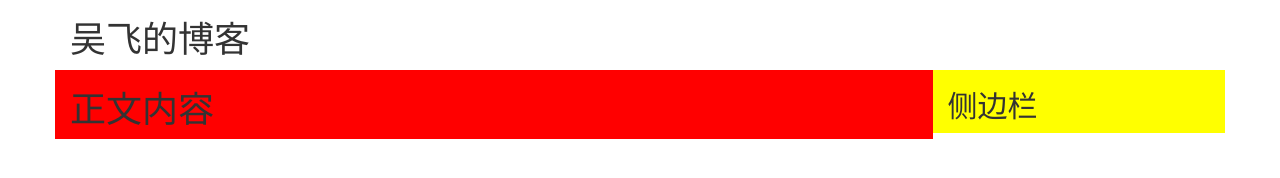
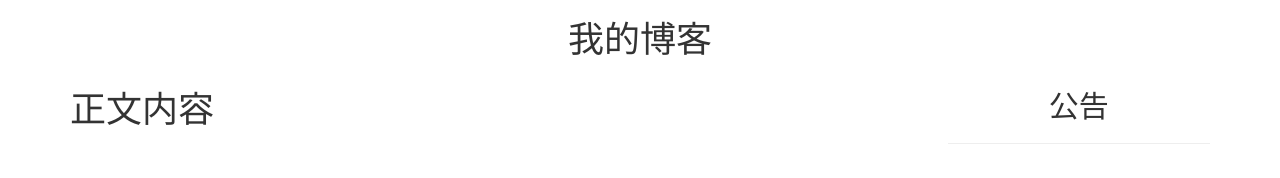
Before and after one commit to mmsqc/kuku, a plain HTML site: page Mybloge/html/index.html in a window 1280 px wide. Drawn offline with nearby package versions, Linux system fonts and the light colour scheme.

```diff
--- a/html/index.html
+++ b/Mybloge/html/index.html
@@ -9,21 +9,18 @@
     <link rel="stylesheet" href="../css/base_v1.0.1.css"/>
     <link href="https://cdn.bootcss.com/bootstrap/3.3.7/css/bootstrap.min.css" rel="stylesheet">
     <link rel="stylesheet" href="../css/index.css"/>
-    <script src="http://www.jq22.com/jquery/vue.min.js"></script>
+    <script src='http://cdn.bootcss.com/vue/2.2.2/vue.min.js'></script>
 </head>
 <body>
 <div id="app" class="container">
-    <div class="header">
-    <div class="core">
-        <h1><span>吴飞</span>的博客</h1>
-    </div>
-    </div>
     <div class="row">
-        <div class="col-md-9 bgd_clr_red">
+        <h1 class="col-md-12 col-xs-12 text-center">我的博客</h1>
+        <div class="col-md-9 col-xs-12">
             <h1>正文内容</h1>
         </div>
-        <div class="col-md-3 bgd_clr_yellow">
-            <h2>侧边栏</h2>
+        <div class="col-md-3 col-xs-12">
+            <h2 class="text-center">公告</h2>
+            <hr>
         </div>
     </div>
 
--- a/js/index.js
+++ b/Mybloge/js/index.js
@@ -1,4 +1,9 @@
     function init() {
-        var name = "djj";
+        var name = "测试";
         console.log(name);
+
+
+
+
+
     }
```
Also changed, not shown: index.html (+1 -1 lines), Mybloge/css/base_v1.0.1.css (renamed from css/base_v1.0.1.css), Mybloge/css/index.css (renamed from css/index.css), Mybloge/images/ico.png (renamed from images/ico.png), 1 other file.
